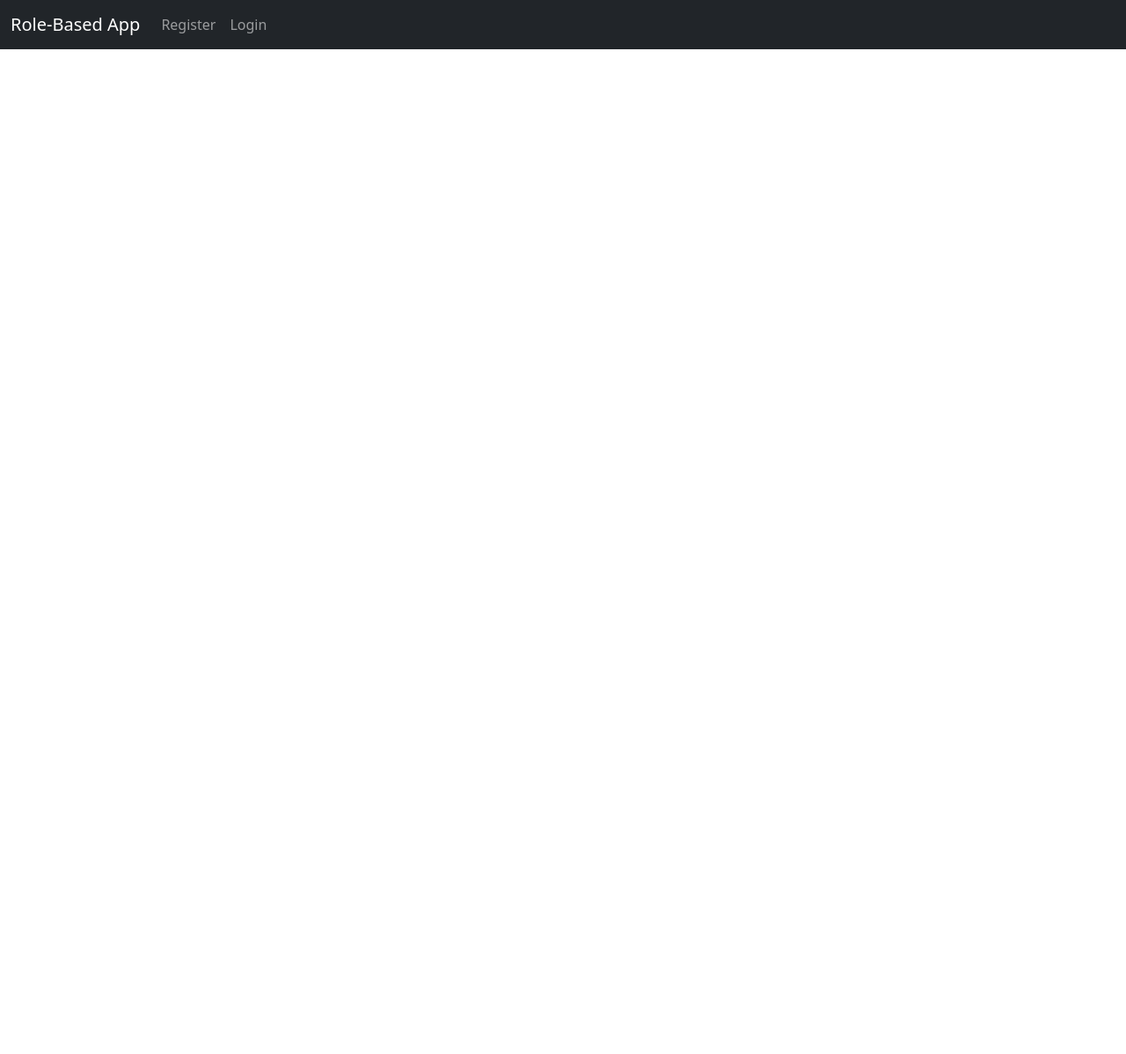
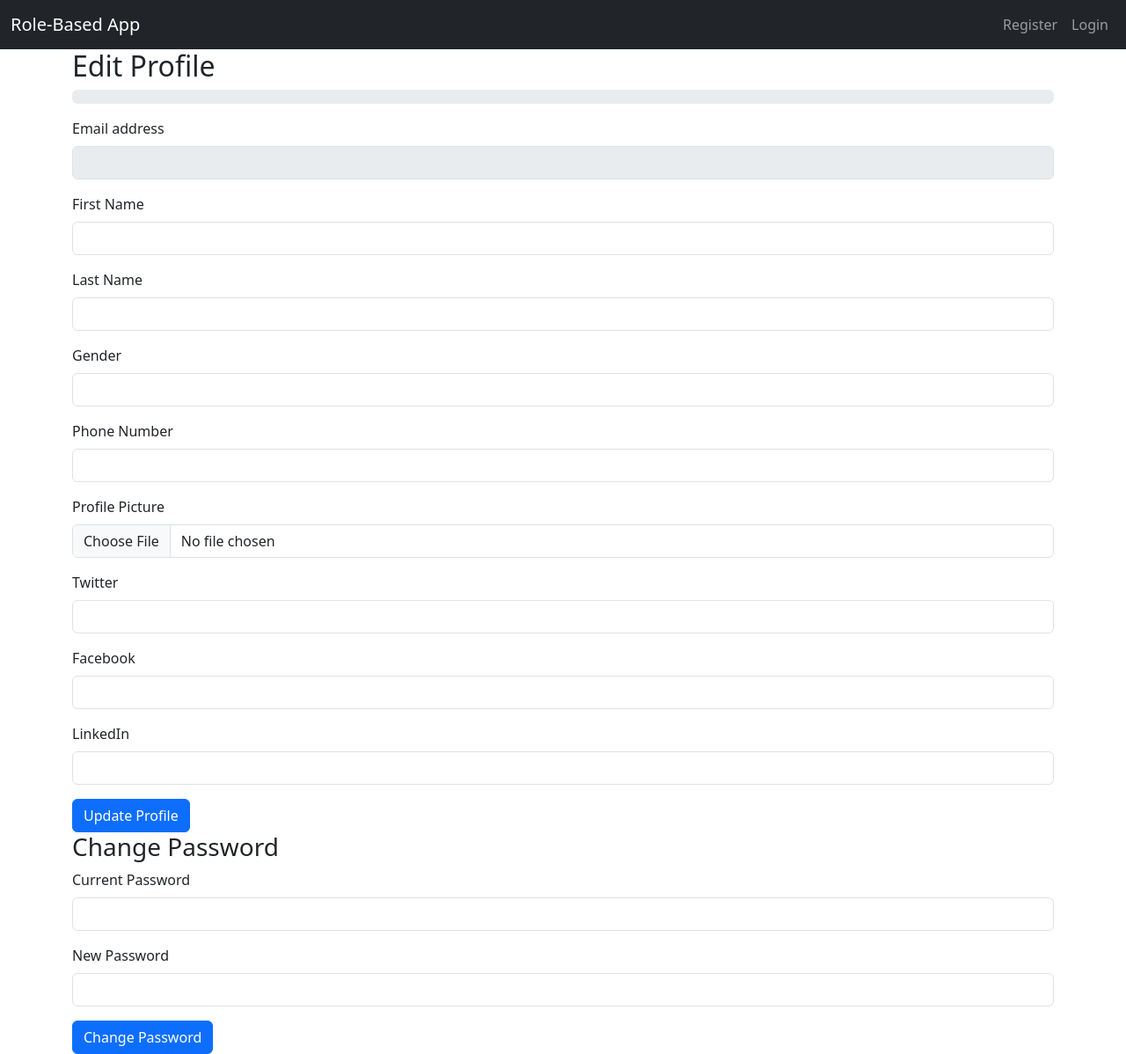
Before and after one commit to DILEEPSAJJA/Role-Based, a React (Create React App) app: page /profile in a window 1280 px wide. Shown: the whole page at 88% size. Before the commit the page ends 800 px from the top, so only its background shows below. Built offline with nearby package versions, Linux system fonts and the light colour scheme; no server answers.

Commit message:
Your commit message

```diff
--- a/package.json
+++ b/package.json
@@ -13,6 +13,7 @@
     "react": "^18.3.1",
     "react-dom": "^18.3.1",
     "react-firebase-hooks": "^5.1.1",
+    "react-icons": "^5.2.1",
     "react-router-dom": "^6.23.1",
     "react-scripts": "^5.0.1",
     "web-vitals": "^2.1.4"
--- a/src/App.js
+++ b/src/App.js
@@ -1,12 +1,14 @@
+// App.js
 import React from 'react';
 import { BrowserRouter as Router, Route, Routes } from 'react-router-dom';
 import Register from './components/Register';
 import Login from './components/Login';
 import StudentDashboard from './components/StudentDashboard';
 import TeacherDashboard from './components/TeacherDashboard';
-import Navbar from './components/Navbar';
+import Profile from './components/Profile'; // Import Profile component
+import Navbar from './components/Navbar'; // Import Navbar component
 import { auth, db } from './firebase';
-import { useAuthState } from 'react-firebase-hooks/auth';
+import {useAuthState } from 'react-firebase-hooks/auth';
 import { doc, getDoc } from 'firebase/firestore';
 
 const App = () => {
@@ -29,10 +31,11 @@ const App = () => {
 
   return (
     <Router>
-      <Navbar user={user} />
+      <Navbar user={user} /> {/* Include Navbar component */}
       <Routes>
         <Route path="/" element={<Register />} />
         <Route path="/login" element={<Login />} />
+        <Route path="/profile" element={<Profile />} /> {/* Add Profile route */}
         {user && role === 'student' && <Route path="/dashboard" element={<StudentDashboard />} />}
         {user && role === 'teacher' && <Route path="/dashboard" element={<TeacherDashboard />} />}
       </Routes>
--- a/src/components/Navbar.js
+++ b/src/components/Navbar.js
@@ -1,6 +1,8 @@
+// Navbar.js
 import React from 'react';
 import { Link, useNavigate } from 'react-router-dom';
 import { auth } from '../firebase';
+import { FaUserCircle } from 'react-icons/fa';
 
 const Navbar = ({ user }) => {
   const navigate = useNavigate();
@@ -22,11 +24,18 @@ const Navbar = ({ user }) => {
           <span className="navbar-toggler-icon"></span>
         </button>
         <div className="collapse navbar-collapse" id="navbarNav">
-          <ul className="navbar-nav">
+          <ul className="navbar-nav ms-auto">
             {user ?
-              <li className="nav-item">
-                <button className="btn btn-link nav-link" onClick={handleLogout}>Logout</button>
-              </li>
+              <>
+                <li className="nav-item">
+                  <Link className="nav-link" to="/profile">
+                    <FaUserCircle size={24} />
+                  </Link>
+                </li>
+                <li className="nav-item">
+                  <button className="btn btn-link nav-link" onClick={handleLogout}>Logout</button>
+                </li>
+              </>
               :
               <>
                 <li className="nav-item">
--- /dev/null
+++ b/src/components/Profile.js
@@ -0,0 +1,225 @@
+import React, { useState, useEffect } from 'react';
+import { auth, db, storage } from '../firebase';
+import { doc, getDoc, updateDoc } from 'firebase/firestore';
+import { useAuthState } from 'react-firebase-hooks/auth';
+import { updatePassword, reauthenticateWithCredential, EmailAuthProvider } from 'firebase/auth';
+import { ref, uploadBytes, getDownloadURL } from 'firebase/storage';
+
+const Profile = ({ updateProfilePic }) => {
+  const [user] = useAuthState(auth);
+  const [profile, setProfile] = useState({
+    email: '',
+    firstName: '',
+    lastName: '',
+    gender: '',
+    phoneNumber: '',
+    profilePic: '',
+    socialMedia: { twitter: '', facebook: '', linkedin: '' }
+  });
+  const [newPassword, setNewPassword] = useState('');
+  const [currentPassword, setCurrentPassword] = useState('');
+  const [progress, setProgress] = useState(0);
+  const [file, setFile] = useState(null);
+  const [previewURL, setPreviewURL] = useState(null); // Add a state for the image preview
+
+  useEffect(() => {
+    const fetchProfile = async () => {
+      if (user) {
+        const docRef = doc(db, 'users', user.uid);
+        const docSnap = await getDoc(docRef);
+        if (docSnap.exists()) {
+          const profileData = docSnap.data();
+          setProfile({
+            email: profileData.email || '',
+            firstName: profileData.firstName || '',
+            lastName: profileData.lastName || '',
+            gender: profileData.gender || '',
+            phoneNumber: profileData.phoneNumber || '',
+            profilePic: profileData.profilePic || '',
+            socialMedia: {
+              twitter: profileData.socialMedia?.twitter || '',
+              facebook: profileData.socialMedia?.facebook || '',
+              linkedin: profileData.socialMedia?.linkedin || ''
+            }
+          });
+          calculateProgress(profileData);
+          if (profileData.profilePic) {
+            setPreviewURL(profileData.profilePic);
+          }
+        }
+      }
+    };
+    fetchProfile();
+  }, [user]);
+
+  const handleChange = (e) => {
+    const { name, value } = e.target;
+    setProfile((prevState) => ({
+      ...prevState,
+      [name]: value
+    }));
+  };
+
+  const handleSocialMediaChange = (e) => {
+    const { name, value } = e.target;
+    setProfile((prevState) => ({
+      ...prevState,
+      socialMedia: {
+        ...prevState.socialMedia,
+        [name]: value
+      }
+    }));
+  };
+
+  const handlePasswordChange = async (e) => {
+    e.preventDefault();
+    if (user && newPassword && currentPassword) {
+      try {
+        const credential = EmailAuthProvider.credential(user.email, currentPassword);
+        await reauthenticateWithCredential(user, credential);
+        await updatePassword(user, newPassword);
+        alert('Password updated successfully');
+        setNewPassword('');
+        setCurrentPassword('');
+      } catch (error) {
+        console.error('Error updating password', error);
+        alert('Error updating password: ' + error.message);
+      }
+    } else {
+      alert('Please fill in all the fields.');
+    }
+  };
+
+  const handleFileChange = (e) => {
+    const file = e.target.files[0];
+    if (file && file.size <= 5 * 1024 * 1024) { // Check if the file size is less than or equal to 5MB
+      setFile(file);
+      setPreviewURL(URL.createObjectURL(file)); // Create a preview URL for the uploaded image
+    } else {
+      alert('File size should be less than or equal to 5MB');
+      setFile(null);
+      setPreviewURL(null);
+    }
+  };
+
+  const handleFileUpload = async () => {
+    if (file && user) {
+      const fileRef = ref(storage, `profilePictures/${user.uid}`);
+      try {
+        await uploadBytes(fileRef, file);
+        const fileURL = await getDownloadURL(fileRef);
+        return fileURL;
+      } catch (error) {
+        console.error('Error uploading file:', error);
+        return null;
+      }
+    }
+    return null;
+  };
+
+  const handleSubmit = async (e) => {
+    e.preventDefault();
+    if (user) {
+      const fileURL = await handleFileUpload();
+      const updatedProfile = { ...profile };
+      if (fileURL) {
+        updatedProfile.profilePic = fileURL;
+      }
+      const docRef = doc(db, 'users', user.uid);
+      await updateDoc(docRef, updatedProfile);
+      calculateProgress(updatedProfile);
+      if (fileURL) {
+        updateProfilePic(fileURL);
+      }
+      alert('Profile updated successfully');
+    }
+  };
+
+  const calculateProgress = (profile) => {
+    let completedFields = 0;
+    const totalFields = 9; // email, firstName, lastName, gender, phoneNumber, profilePic, twitter, facebook, linkedin
+
+    if (profile.email) completedFields++;
+    if (profile.firstName) completedFields++;
+    if (profile.lastName) completedFields++;
+    if (profile.gender) completedFields++;
+    if (profile.phoneNumber) completedFields++;
+    if (profile.profilePic) completedFields++;
+    if (profile.socialMedia?.twitter) completedFields++;
+    if (profile.socialMedia?.facebook) completedFields++;
+    if (profile.socialMedia?.linkedin) completedFields++;
+
+    setProgress((completedFields / totalFields) * 100);
+  };
+
+  return (
+    <div className="container">
+      <h2>Edit Profile</h2>
+      <div className="progress mb-3">
+        <div
+          className="progress-bar"
+          role="progressbar"
+          style={{ width: `${progress}%` }}
+          aria-valuenow={progress}
+          aria-valuemin="0"
+          aria-valuemax="100"
+        >
+          {progress}%
+        </div>
+      </div>
+      <form onSubmit={handleSubmit}>
+        <div className="mb-3">
+          <label htmlFor="email" className="form-label">Email address</label>
+          <input type="email" className="form-control" id="email" value={profile.email} disabled />
+        </div>
+        <div className="mb-3">
+          <label htmlFor="firstName" className="form-label">First Name</label>
+          <input type="text" className="form-control" id="firstName" name="firstName" value={profile.firstName} onChange={handleChange} />
+        </div>
+        <div className="mb-3">
+          <label htmlFor="lastName" className="form-label">Last Name</label>
+          <input type="text" className="form-control" id="lastName" name="lastName" value={profile.lastName} onChange={handleChange} />
+        </div>
+        <div className="mb-3">
+          <label htmlFor="gender" className="form-label">Gender</label>
+          <input type="text" className="form-control" id="gender" name="gender" value={profile.gender} onChange={handleChange} />
+        </div>
+        <div className="mb-3">
+          <label htmlFor="phoneNumber" className="form-label">Phone Number</label>
+          <input type="text" className="form-control" id="phoneNumber" name="phoneNumber" value={profile.phoneNumber} onChange={handleChange} />
+        </div>
+        <div className="mb-3">
+          <label htmlFor="profilePic" className="form-label">Profile Picture</label>
+          <input type="file" className="form-control" id="profilePic" onChange={handleFileChange} />
+        </div>
+        <div className="mb-3">
+          <label htmlFor="twitter" className="form-label">Twitter</label>
+          <input type="text" className="form-control" id="twitter" name="twitter" value={profile.socialMedia.twitter} onChange={handleSocialMediaChange} />
+        </div>
+        <div className="mb-3">
+          <label htmlFor="facebook" className="form-label">Facebook</label>
+          <input type="text" className="form-control" id="facebook" name="facebook" value={profile.socialMedia.facebook} onChange={handleSocialMediaChange} />
+        </div>
+        <div className="mb-3">
+          <label htmlFor="linkedin" className="form-label">LinkedIn</label>
+          <input type="text" className="form-control" id="linkedin" name="linkedin" value={profile.socialMedia.linkedin} onChange={handleSocialMediaChange} />
+        </div>
+        <button type="submit" className="btn btn-primary">Update Profile</button>
+      </form>
+      <h3>Change Password</h3>
+      <form onSubmit={handlePasswordChange}>
+        <div className="mb-3">
+          <label htmlFor="currentPassword" className="form-label">Current Password</label>
+          <input type="password" className="form-control" id="currentPassword" value={currentPassword} onChange={(e) => setCurrentPassword(e.target.value)} />
+        </div>
+        <div className="mb-3">
+          <label htmlFor="newPassword" className="form-label">New Password</label>
+          <input type="password" className="form-control" id="newPassword" value={newPassword} onChange={(e) => setNewPassword(e.target.value)} />
+        </div>
+        <button type="submit" className="btn btn-primary">Change Password</button>
+      </form>
+    </div>
+  );
+};
+
+export default Profile;
--- a/src/firebase.js
+++ b/src/firebase.js
@@ -1,6 +1,7 @@
 import { initializeApp } from 'firebase/app';
 import { getAuth } from 'firebase/auth';
 import { getFirestore } from 'firebase/firestore';
+import { getStorage } from 'firebase/storage';
 
 const firebaseConfig = {
     apiKey: "AIzaSyC4mqsCGCSfw6_hISCJHNz1tLq5W-KenT0",
@@ -11,8 +12,9 @@ const firebaseConfig = {
     appId: "1:806462414036:web:251b71f2c502afbad5ef41"
   };
 
-const app = initializeApp(firebaseConfig);
-const auth = getAuth(app);
-const db = getFirestore(app);
+  const app = initializeApp(firebaseConfig);
+  const auth = getAuth(app);
+  const db = getFirestore(app);
+  const storage = getStorage(app);
 
-export { auth, db };
+  export { auth, db, storage };
```
Also changed, not shown: src/cors.json (added, +7 -0 lines), 2 other files (tests, documents, lock files or other folders).
